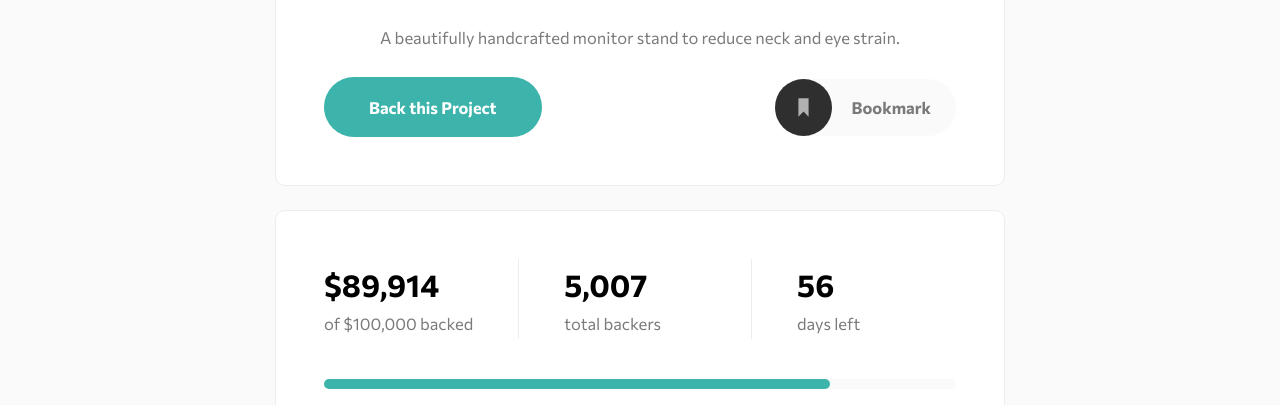
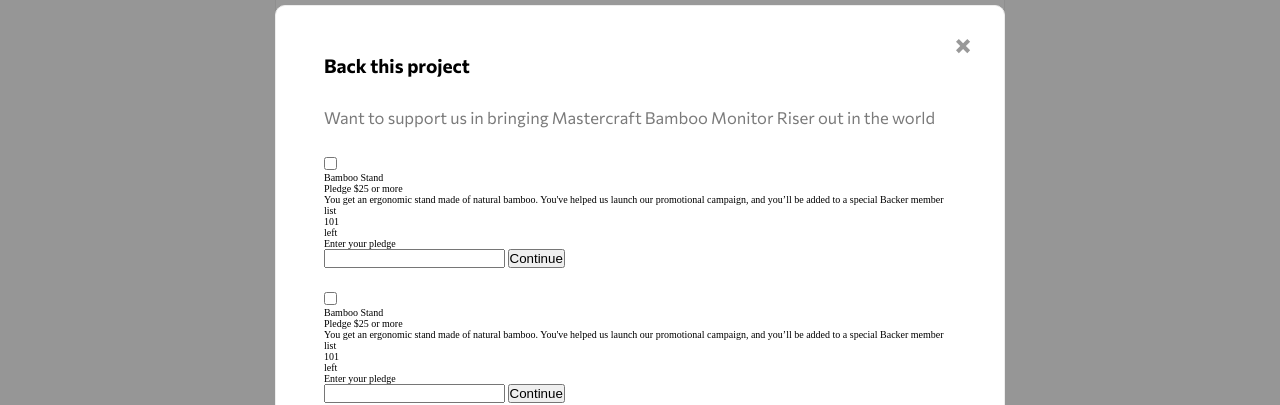
Before and after one commit to salomonalb/crowdfunding-product-page-main, a website built with Parcel: page src/index.html in a window 1280 px wide. Shown: the part 395-800 px from the top of the page. Built offline with nearby package versions, Linux system fonts and the light colour scheme.

Commit message:
select-modal

```diff
--- a/src/index.html
+++ b/src/index.html
@@ -12,7 +12,6 @@
 <body>
     <!-- navigation background -->
     <span class="nav__modal-background" id="nav-background" ></span>
-    <!-- use a diferent backgroun for the modals -->
     <header class="header">
         <nav class="nav" role="navigation">
             <figure class="nav__logo-container">
@@ -157,5 +156,120 @@
         <button class="success-modal__button">Got it!</button>
     </article>
     <span class="success-modal__modal-background"></span>
+
+
+
+
+
+
+
+
+
+
+
+    <span class="select-modal__modal-background"></span>
+    <section class="select-modal">
+        <p class="select-modal__title">Back this project
+        </p>
+        <button class="select-modal__close">
+            <img class="select-modal__close-icon" src="images/icon-close-modal.svg" alt="close">
+        </button>
+        <p class="select-modal__description">
+            Want to support us in bringing Mastercraft Bamboo Monitor Riser out in the world
+        </p>
+
+
+        <div class="select-modal__column">
+            <article class="select-reward" data-selected="false">
+                <div class="select-reward__checkbox-container">
+                    <input class="select-reward__checkbox" type="checkbox" name="" id="generated">
+                </div>
+                <div class="select-reward__text-wrapper">
+                    <label for="generated">
+                        <p class="select-reward__title">Bamboo Stand</p>
+                    </label>
+                    <p class="select-reward__pledge">Pledge $25 or more</p>
+                </div>
+                <div class="select-reward__desc-wrapper">
+                    <p class="select-reward__description">You get an ergonomic stand made of natural bamboo. You've helped us launch our promotional campaign, and
+                    you’ll be added to a special Backer member list</p>
+                </div>
+                <div class="select-reward__quantity-container">
+                    <p class="select-reward__number">101</p>
+                    <p class="select-reward__text">left</p>
+                </div>
+                <div class="select-reward__selected-menu">
+                    <label for="enter">
+                        <p class="select-reward__selected-text">Enter your pledge</p>
+                    </label>
+                    <div class="select-reward__selected-row">
+                        <input class="select-reward__selected-input" type="text" id="enter">
+                        <button class="select-reward__selected-button">Continue</button>
+                    </div>
+                </div>
+            </article>
+
+            <article class="select-reward" data-selected="false">
+                <div class="select-reward__checkbox-container">
+                    <input class="select-reward__checkbox" type="checkbox" name="" id="generated">
+                </div>
+                <div class="select-reward__text-wrapper">
+                    <label for="generated">
+                        <p class="select-reward__title">Bamboo Stand</p>
+                    </label>
+                    <p class="select-reward__pledge">Pledge $25 or more</p>
+                </div>
+                <div class="select-reward__desc-wrapper">
+                    <p class="select-reward__description">You get an ergonomic stand made of natural bamboo. You've helped us launch our promotional campaign, and
+                    you’ll be added to a special Backer member list</p>
+                </div>
+                <div class="select-reward__quantity-container">
+                    <p class="select-reward__number">101</p>
+                    <p class="select-reward__text">left</p>
+                </div>
+                <div class="select-reward__selected-menu">
+                    <label for="enter">
+                        <p class="select-reward__selected-text">Enter your pledge</p>
+                    </label>
+                    <div class="select-reward__selected-row">
+                        <input class="select-reward__selected-input" type="text" id="enter">
+                        <button class="select-reward__selected-button">Continue</button>
+                    </div>
+                </div>
+            </article>
+
+            <article class="select-reward" data-selected="false">
+                <div class="select-reward__checkbox-container">
+                    <input class="select-reward__checkbox" type="checkbox" name="" id="generated">
+                </div>
+                <div class="select-reward__text-wrapper">
+                    <label for="generated">
+                        <p class="select-reward__title">Bamboo Stand</p>
+                    </label>
+                    <p class="select-reward__pledge">Pledge $25 or more</p>
+                </div>
+                <div class="select-reward__desc-wrapper">
+                    <p class="select-reward__description">You get an ergonomic stand made of natural bamboo. You've helped us launch our promotional campaign, and
+                    you’ll be added to a special Backer member list</p>
+                </div>
+                <div class="select-reward__quantity-container">
+                    <p class="select-reward__number">101</p>
+                    <p class="select-reward__text">left</p>
+                </div>
+                <div class="select-reward__selected-menu">
+                    <label for="enter">
+                        <p class="select-reward__selected-text">Enter your pledge</p>
+                    </label>
+                    <div class="select-reward__selected-row">
+                        <input class="select-reward__selected-input" type="text" id="enter">
+                        <button class="select-reward__selected-button">Continue</button>
+                    </div>
+                </div>
+            </article>
+        </div>
+    </section>
+
+
+
 </body>
 </html>
--- /dev/null
+++ b/src/scss/select-modal.scss
@@ -0,0 +1,50 @@
+@use './variables.scss' as *;
+
+.select-modal {
+    @extend %container;
+    z-index: 25;
+    position: absolute;
+    top: 50%;
+    left: 50%;
+    transform: translateX(-50%);
+
+    &__title {
+        @extend %text-primary;
+        text-align: left;
+        margin-left: 0;
+        width: max-content;
+        font-size: min(3.73vw, 1.9rem);
+        margin-bottom: 1.5rem;
+    }
+    &__close {
+        background-color: transparent;
+        border: none;
+        position: absolute;
+        right: min(6.4vw, 3.3rem);
+        top: min(10.6vw, 3.3rem);
+    }
+    &__close-icon {
+        width: 1.5rem;
+    }
+    &__description {
+        @extend %text-secondary;
+        text-align: left;
+    }
+    &__column {
+        display: flex;
+        flex-direction: column;
+        gap: 2.4rem;
+        margin-top: 3rem;
+    }
+
+    &__modal-background {
+        position: fixed;
+        top: 0;
+        left: 0;
+        display: block;
+        width: 100%;
+        height: 100%;
+        background-color: transparentize($color: #000000, $amount: 0.6);
+        z-index: 20;
+    }
+}
--- a/src/scss/styles.scss
+++ b/src/scss/styles.scss
@@ -9,3 +9,4 @@
 @use './project-about.scss';
 @use './reward.scss';
 @use './success-modal.scss';
+@use './select-modal.scss';
```
